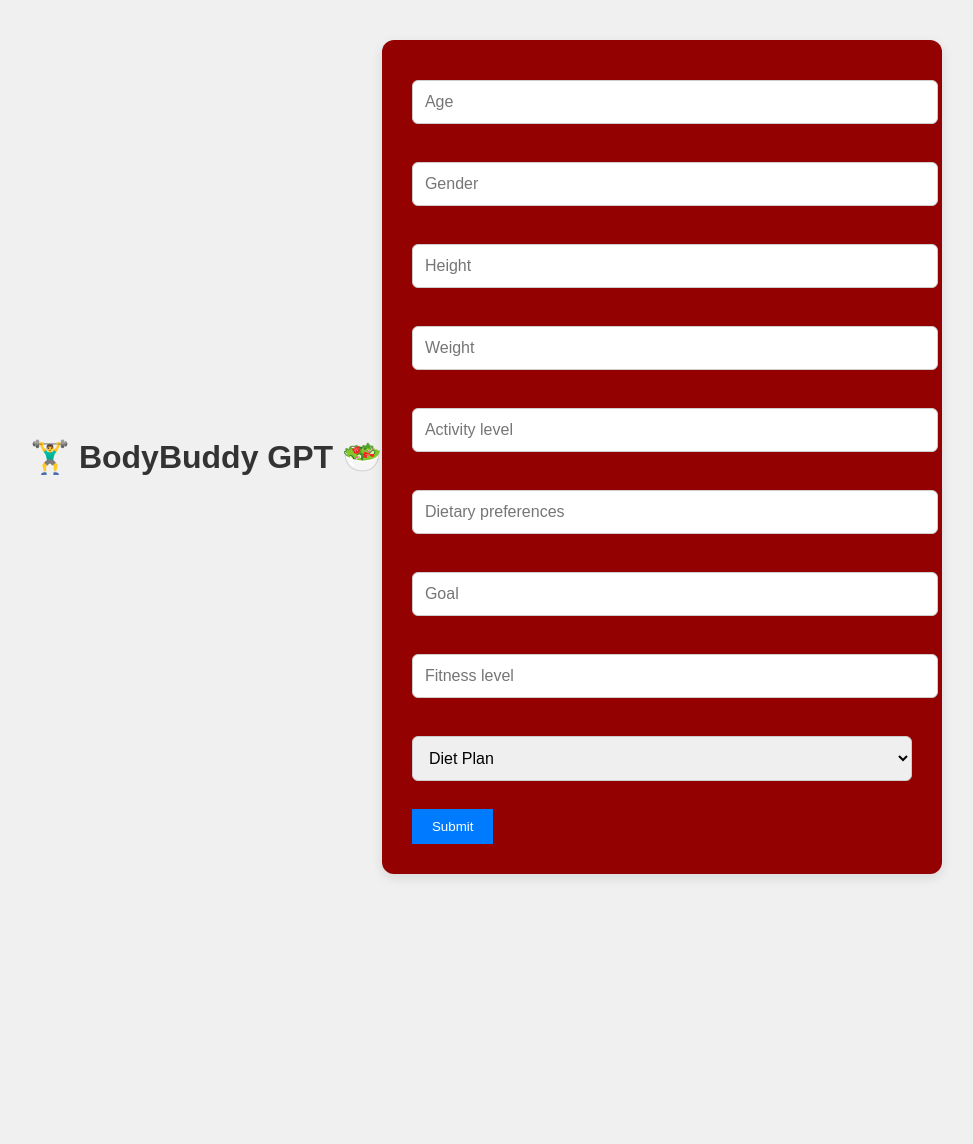
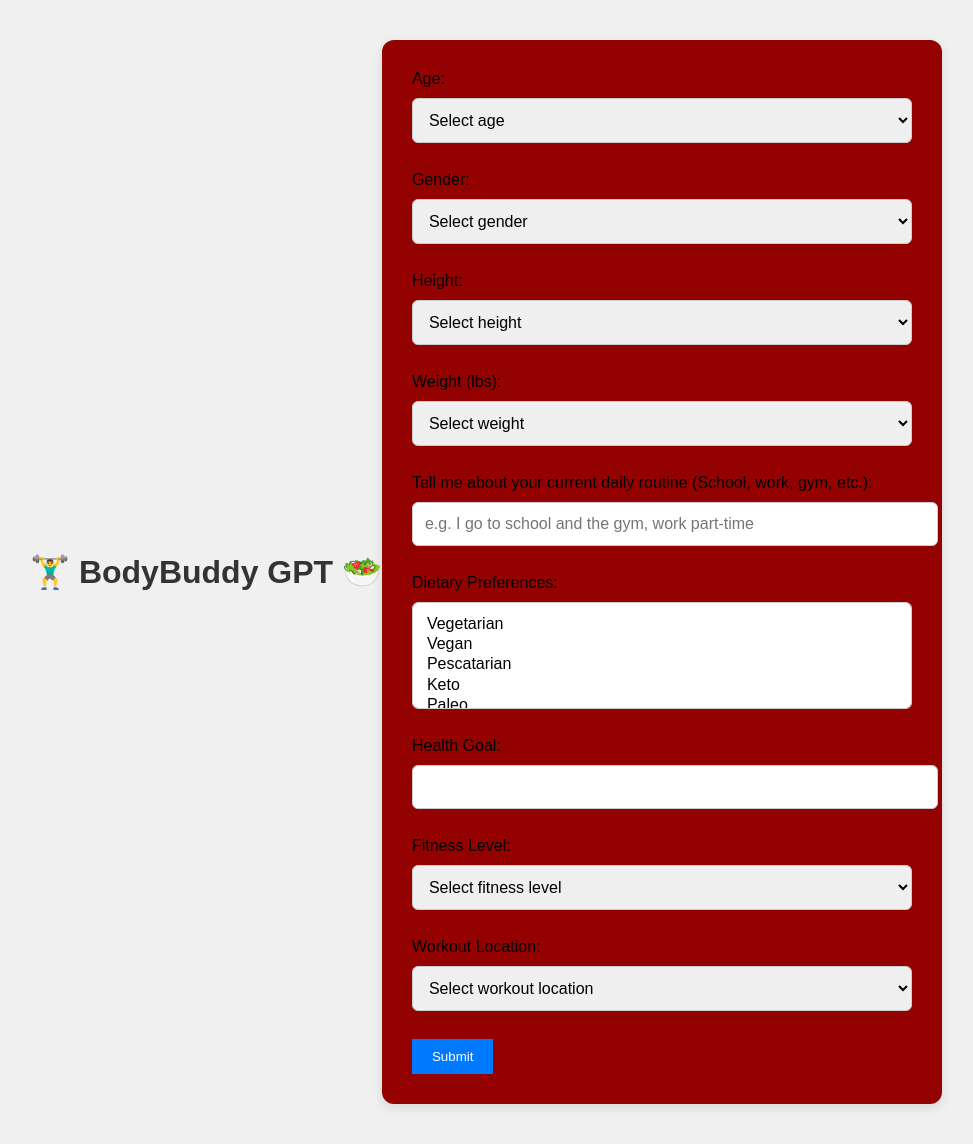
Before and after one commit to Bindropped22-prog/bodybuddy, a Django app: page / in a window 1280 px wide. Shown: the whole page, without its empty margins (154-1127 px from the left). Before the commit the page ends 878 px from the top, so only its background shows below. Run offline with Django 5.2, Linux system fonts and the light colour scheme; some libraries are stand-ins or nearby versions.

Commit message:
Edited prompt and updated form

```diff
--- a/bodybuddy/settings.py
+++ b/bodybuddy/settings.py
@@ -23,7 +23,7 @@ BASE_DIR = Path(__file__).resolve().parent.parent
 SECRET_KEY = 'django-insecure-1mo5ld1g@hbses)zg2mcvu5j%qye!o--&0yyabo-p38nsexf2m'
 
 # SECURITY WARNING: don't run with debug turned on in production!
-DEBUG = False
+DEBUG = True
 
 ALLOWED_HOSTS = ['bodybuddy.fly.dev']
 CSRF_TRUSTED_ORIGINS = ['https://bodybuddy.fly.dev']
@@ -119,6 +119,9 @@ USE_TZ = True
 STATIC_URL = '/static/'
 STATIC_ROOT = BASE_DIR / 'staticfiles'
 
+STATICFILES_DIRS = [
+    BASE_DIR / 'planner' / 'static',
+]
 # Enable WhiteNoise for serving static files in production
 MIDDLEWARE = [
     'django.middleware.security.SecurityMiddleware',
--- /dev/null
+++ b/planner/static/planner/main.js
@@ -0,0 +1,12 @@
+document.addEventListener("DOMContentLoaded", function () {
+    const dietSelect = document.querySelector('select[name="diet"]');
+    const otherDietContainer = document.getElementById("other-diet-container");
+
+    if (dietSelect) {
+        dietSelect.addEventListener("change", function () {
+            const selectedOptions = Array.from(dietSelect.selectedOptions);
+            const showOther = selectedOptions.some(opt => opt.value === "Other");
+            otherDietContainer.style.display = showOther ? "block" : "none";
+        });
+    }
+});
--- a/planner/static/planner/styles.css
+++ b/planner/static/planner/styles.css
@@ -55,3 +55,19 @@ button {
 button:hover {
     background-color: #0056b3;
 }
+
+/*Results.html styles*/
+.plan-box {
+    background-color: #f9f9f9;
+    padding: 20px;
+    margin-top: 20px;
+    border-radius: 8px;
+    line-height: 1.6;
+}
+
+.button-group {
+    margin-top: 30px;
+    display: flex;
+    gap: 10px;
+    flex-wrap: wrap;
+}
--- a/planner/templates/planner/index.html
+++ b/planner/templates/planner/index.html
@@ -5,34 +5,100 @@
     <meta charset="UTF-8">
     <meta name="viewport" content="width=device-width, initial-scale=1.0">
     <title>BodyBuddy GPT</title>
-    {% load static %}
     <link rel="stylesheet" href="{% static 'planner/styles.css' %}">
     <script src="https://cdn.lordicon.com/lordicon.js"></script>
     <script src="{% static 'planner/main.js' %}"></script>
+    <script src="https://cdnjs.cloudflare.com/ajax/libs/html2pdf.js/0.10.1/html2pdf.bundle.min.js" defer></script>
 </head>
 <body>
     <div class="container">
         <h1>🏋️‍♂️ BodyBuddy GPT 🥗</h1>
-            <form method="POST" onsubmit="return handleSubmit(event)">
-                {% csrf_token %}
-                <input type="text" name="age" placeholder="Age" required><br>
-                <input type="text" name="gender" placeholder="Gender" required><br>
-                <input type="text" name="height" placeholder="Height" required><br>
-                <input type="text" name="weight" placeholder="Weight" required><br>
-                <input type="text" name="activity" placeholder="Activity level" required><br>
-                <input type="text" name="diet" placeholder="Dietary preferences" required><br>
-                <input type="text" name="goal" placeholder="Goal" required><br>
-                <input type="text" name="fitness_level" placeholder="Fitness level" required><br>
-                <select name="plan_type">
-                    <option value="diet">Diet Plan</option>
-                    <option value="workout">Workout Plan</option>
-                </select><br>
-                <button type="submit">Submit</button>
-            </form>
+        <form method="POST">
+            {% csrf_token %}
+
+            <!-- Age -->
+            <label for="age">Age:</label>
+            <select name="age" required>
+                <option value="" disabled selected>Select age</option>
+                {% for age in age_range %}
+                    <option value="{{ age }}">{{ age }}</option>
+                {% endfor %}
+            </select><br>
+
+            <!-- Gender -->
+            <label for="gender">Gender:</label>
+            <select name="gender" required>
+                <option value="" disabled selected>Select gender</option>
+                <option value="Male">Male</option>
+                <option value="Female">Female</option>
+                <option value="Non-binary">Non-binary</option>
+                <option value="Other">Other</option>
+            </select><br>
+
+            <!-- Height -->
+            <label for="height">Height:</label>
+            <select name="height" required>
+                <option value="" disabled selected>Select height</option>
+                {% for feet in height_feet %}
+                    {% for inches in height_inches %}
+                        <option value="{{ feet }}'{{ inches }}">{{ feet }}'{{ inches }}"</option>
+                    {% endfor %}
+                {% endfor %}
+            </select><br>
+
+            <!-- Weight -->
+            <label for="weight">Weight (lbs):</label>
+            <select name="weight" required>
+                <option value="" disabled selected>Select weight</option>
+                {% for weight in weight_range %}
+                    <option value="{{ weight }}">{{ weight }} lbs</option>
+                {% endfor %}
+            </select><br>
+
+            <!-- Daily Routine -->
+            <label for="activity">Tell me about your current daily routine (School, work, gym, etc.):</label>
+            <input type="text" name="activity" placeholder="e.g. I go to school and the gym, work part-time" required><br>
+
+            <!-- Diet -->
+            <label for="diet">Dietary Preferences:</label>
+            <select name="diet" multiple required>
+                <option value="Vegetarian">Vegetarian</option>
+                <option value="Vegan">Vegan</option>
+                <option value="Pescatarian">Pescatarian</option>
+                <option value="Keto">Keto</option>
+                <option value="Paleo">Paleo</option>
+                <option value="Gluten-Free">Gluten-Free</option>
+                <option value="Dairy-Free">Dairy-Free</option>
+                <option value="Low-Carb">Low-Carb</option>
+                <option value="Mediterranean">Mediterranean</option>
+                <option value="Other">Other</option>
+                <option value="None">None</option>
+            </select><br>
+
+            <!-- Goal -->
+            <label for="goal">Health Goal:</label>
+            <input type="text" name="goal" required><br>
+
+            <!-- Fitness Level -->
+            <label for="fitness_level">Fitness Level:</label>
+            <select name="fitness_level" required>
+                <option value="" disabled selected>Select fitness level</option>
+                <option value="Beginner">Beginner</option>
+                <option value="Intermediate">Intermediate</option>
+                <option value="Advanced">Advanced</option>
+            </select><br>
+
+            <!-- Workout Location -->
+            <label for="workout_location">Workout Location:</label>
+            <select name="workout_location" required>
+                <option value="" disabled selected>Select workout location</option>
+                <option value="Gym - Machines and Free Weights">Gym - Machines and Free Weights</option>
+                <option value="Home - Bodyweight or Minimal Equipment">Home - Bodyweight or Minimal Equipment</option>
+            </select><br>
+
+
+            <button type="submit">Submit</button>
+        </form>
     </div>
-    {% if ai_response %}
-    <h2>AI Response</h2>
-    <pre>{{ ai_response }}</pre>
-    {% endif %}
 </body>
 </html>
--- a/planner/views.py
+++ b/planner/views.py
@@ -4,18 +4,16 @@ import openai
 from dotenv import load_dotenv
 
 # Load environment variables
-load_dotenv()  # Load your API key from a .env file
-
-# Set OpenAI API key
+load_dotenv()
 openai.api_key = os.getenv("OPENAI_API_KEY")
 
-# Function to build the prompt for OpenAI API
+# Build the prompt
 def build_prompt(user_info, choice_type):
     if choice_type == "diet":
         return (
             f"Create a highly personalized diet plan for a {user_info['age']} year old {user_info['gender']}, "
-            f"{user_info['height']} ft tall, {user_info['weight']} lbs, "
-            f"who is {user_info['activity']} active. "
+            f"{user_info['height']} ft tall, {user_info['weight']} lbs. "
+            f"Their current daily routine: {user_info['activity']}. "
             f"Their goal is to {user_info['goal']}. "
             f"Dietary preferences: {user_info['diet']}. "
             f"Provide a detailed breakfast, lunch, dinner, and snack plan for one day, "
@@ -26,26 +24,26 @@ def build_prompt(user_info, choice_type):
             f"Create a {user_info['fitness_level']} workout routine for a {user_info['age']} year old {user_info['gender']}, "
             f"{user_info['height']} ft tall, {user_info['weight']} lbs. "
             f"Their goal is to {user_info['goal']}, with an activity level of {user_info['activity']}. "
-            f"Design a weekly schedule (5 days of training), "
-            f"and specify exercises, sets, and reps for each day."
+            f"They prefer working out at: {user_info['workout_location']}. "
+            f"Design a weekly schedule (5 days of training), and specify exercises, sets, and reps for each day."
         )
 
-# Function to interact with the OpenAI API
+
+# Call OpenAI
 def chat_with_ai(prompt):
     response = openai.ChatCompletion.create(
-        model="gpt-3.5-turbo",  # Or the latest model like "gpt-4"
+        model="gpt-4-turbo",
         messages=[
-            {"role": "system", "content": "You are a highly personalized fitness and nutrition assistant. Provide detailed and specific plans."},
+            {"role": "system", "content": "You are a highly personalized fitness and nutrition assistant. Provide detailed and specific plans. Take into account all user input."},
             {"role": "user", "content": prompt},
         ],
-        max_tokens=500  # Adjust the number of tokens as needed
+        max_tokens=800
     )
     return response['choices'][0]['message']['content'].strip()
 
-# View function for handling form and API interaction
+# Main view
 def index(request):
     if request.method == "POST":
-        # Get user input data from the form
         user_info = {
             "age": request.POST.get("age"),
             "gender": request.POST.get("gender"),
@@ -55,17 +53,25 @@ def index(request):
             "diet": request.POST.get("diet"),
             "goal": request.POST.get("goal"),
             "fitness_level": request.POST.get("fitness_level"),
+            "workout_location": request.POST.get("workout_location"),
         }
-        plan_type = request.POST.get("plan_type")
 
-        # Build the prompt for OpenAI API based on user input
-        prompt = build_prompt(user_info, plan_type)
+        diet_prompt = build_prompt(user_info, "diet")
+        workout_prompt = build_prompt(user_info, "workout")
 
-        # Get the AI response
-        ai_response = chat_with_ai(prompt)
+        diet_response = chat_with_ai(diet_prompt)
+        workout_response = chat_with_ai(workout_prompt)
 
-        # Return the result to the result.html page with the response
-        return render(request, "planner/result.html", {"ai_response": ai_response})
+        return render(request, "planner/result.html", {
+            "diet_response": diet_response,
+            "workout_response": workout_response
+        })
 
-    # If it's a GET request, render the index.html page with the form
-    return render(request, "planner/index.html")
+
+    # For GET request, send data ranges to the template
+    return render(request, "planner/index.html", {
+        "age_range": range(13, 76),
+        "weight_range": range(90, 351, 1),
+        "height_feet": range(4, 8),
+        "height_inches": range(0, 12)
+    })
```
Also changed, not shown: fly.toml (+9 -0 lines), planner/static/planner/downloadPDF.js (added, +16 -0 lines), planner/templates/planner/result.html (+19 -4 lines), 1 other file.
